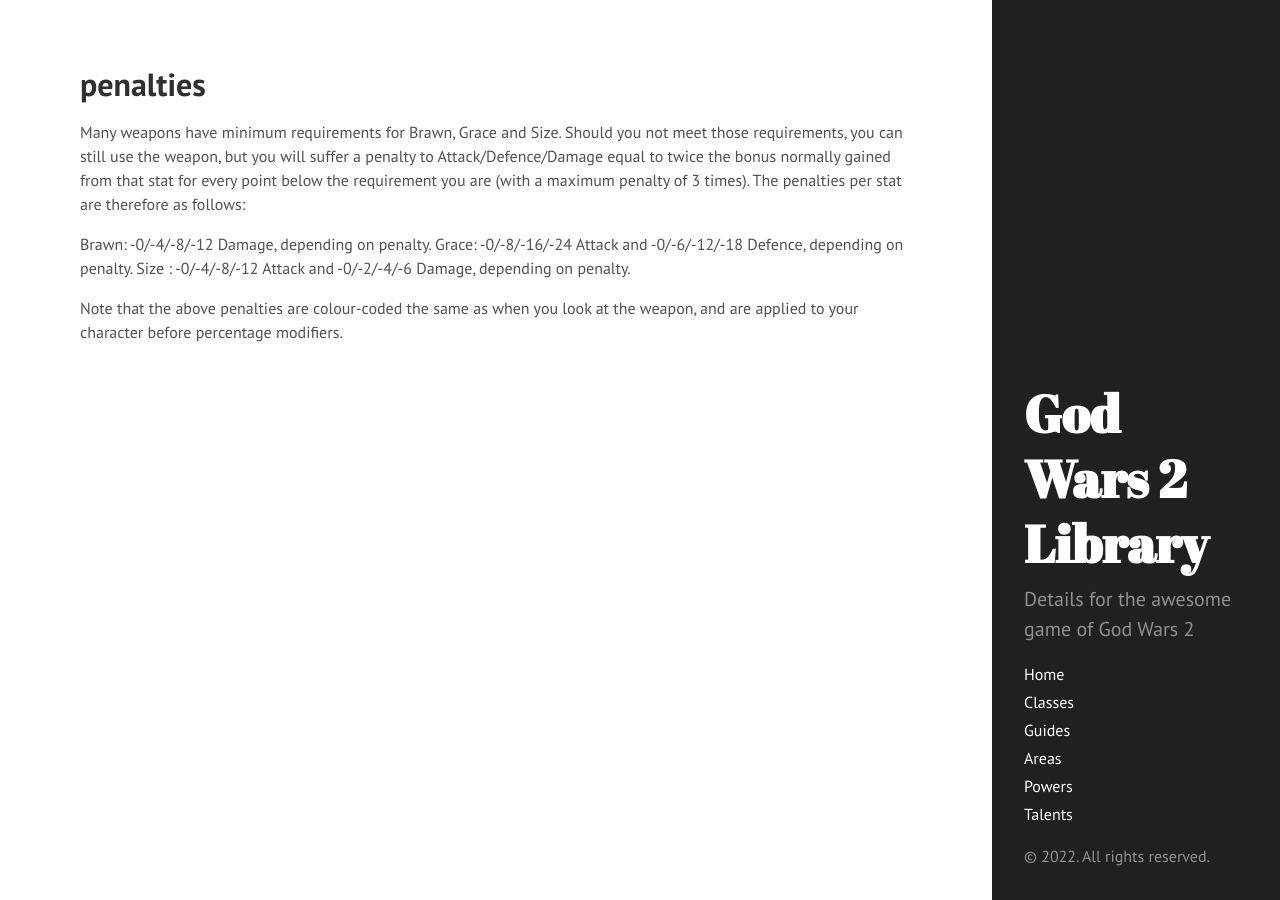
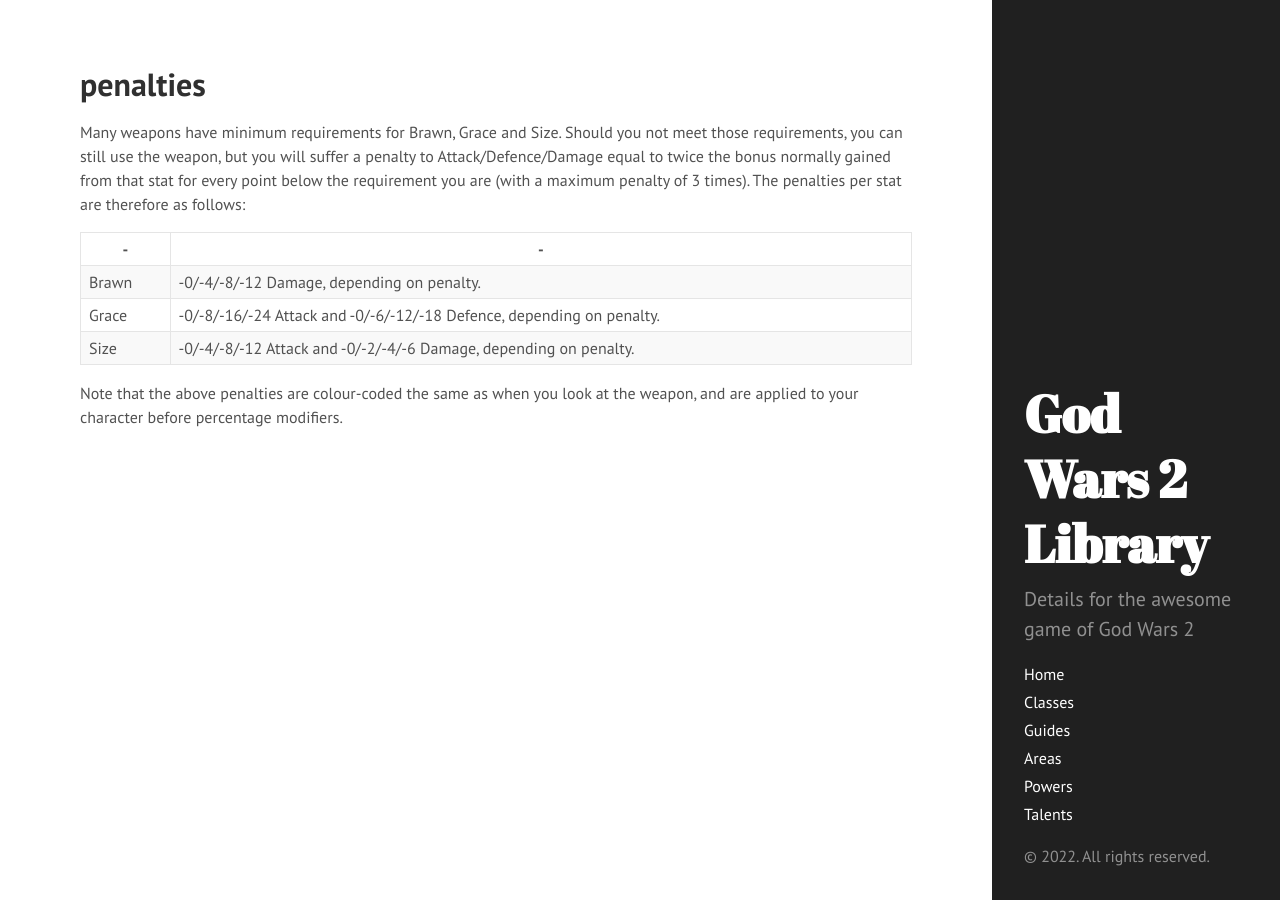
Before and after one commit to godwars2/godwars2.github.io, a Jekyll site: the page built from help/penalties.md, in a window 1280 px wide. Built offline with Jekyll 4.4.1, drawn with Linux system fonts in a browser that asks for light colours; part of the change alters nothing that is shown.

Commit message:
Fix Penalties to use a table

```diff
--- a/help/penalties.md
+++ b/help/penalties.md
@@ -9,9 +9,11 @@ a penalty to Attack/Defence/Damage equal to twice the bonus normally gained
 from that stat for every point below the requirement you are (with a maximum
 penalty of 3 times).  The penalties per stat are therefore as follows:
 
-Brawn: -0/-4/-8/-12 Damage, depending on penalty.
-Grace: -0/-8/-16/-24 Attack and -0/-6/-12/-18 Defence, depending on penalty.
-Size : -0/-4/-8/-12 Attack and -0/-2/-4/-6 Damage, depending on penalty.
+\- | -
+--- | ---
+Brawn | -0/-4/-8/-12 Damage, depending on penalty.
+Grace | -0/-8/-16/-24 Attack and -0/-6/-12/-18 Defence, depending on penalty.
+Size | -0/-4/-8/-12 Attack and -0/-2/-4/-6 Damage, depending on penalty.
 
 Note that the above penalties are colour-coded the same as when you look at
 the weapon, and are applied to your character before percentage modifiers.
```
